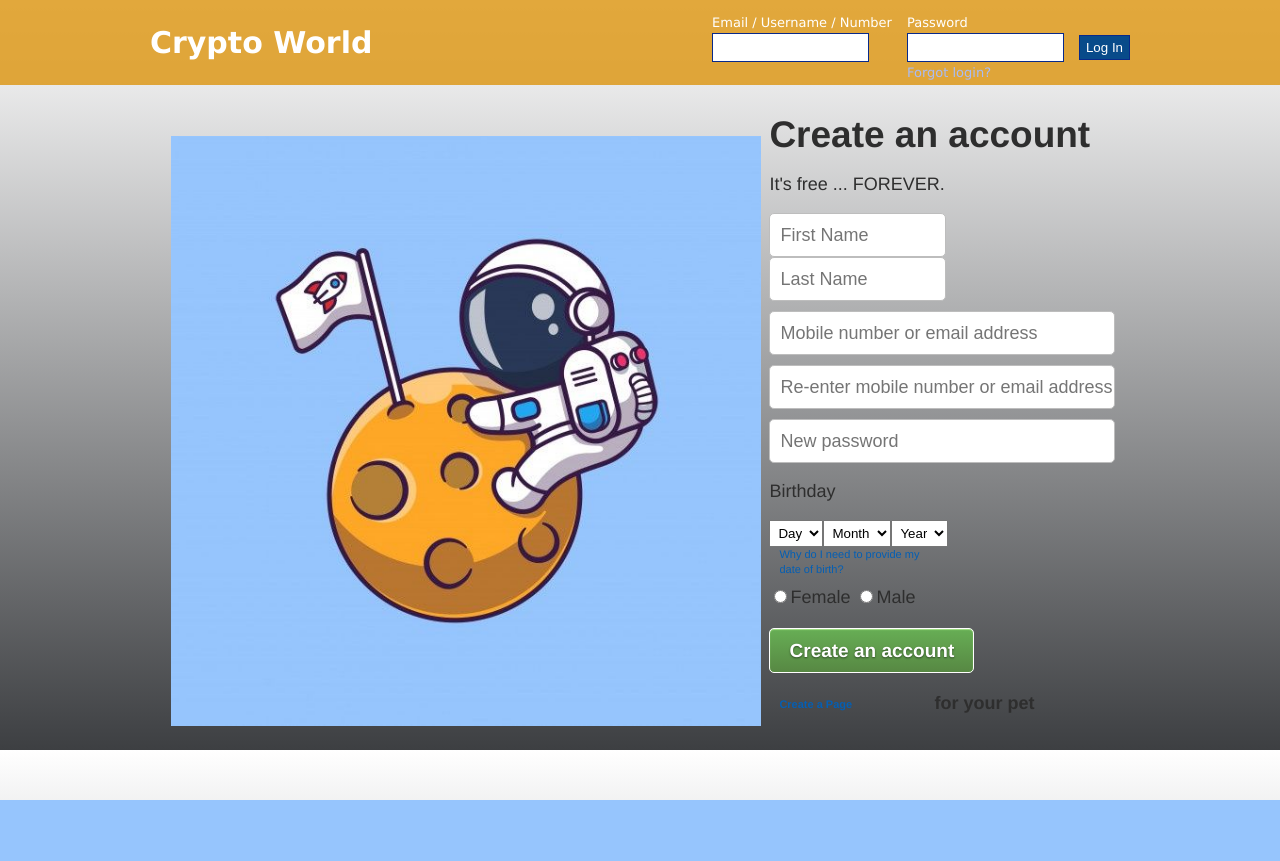
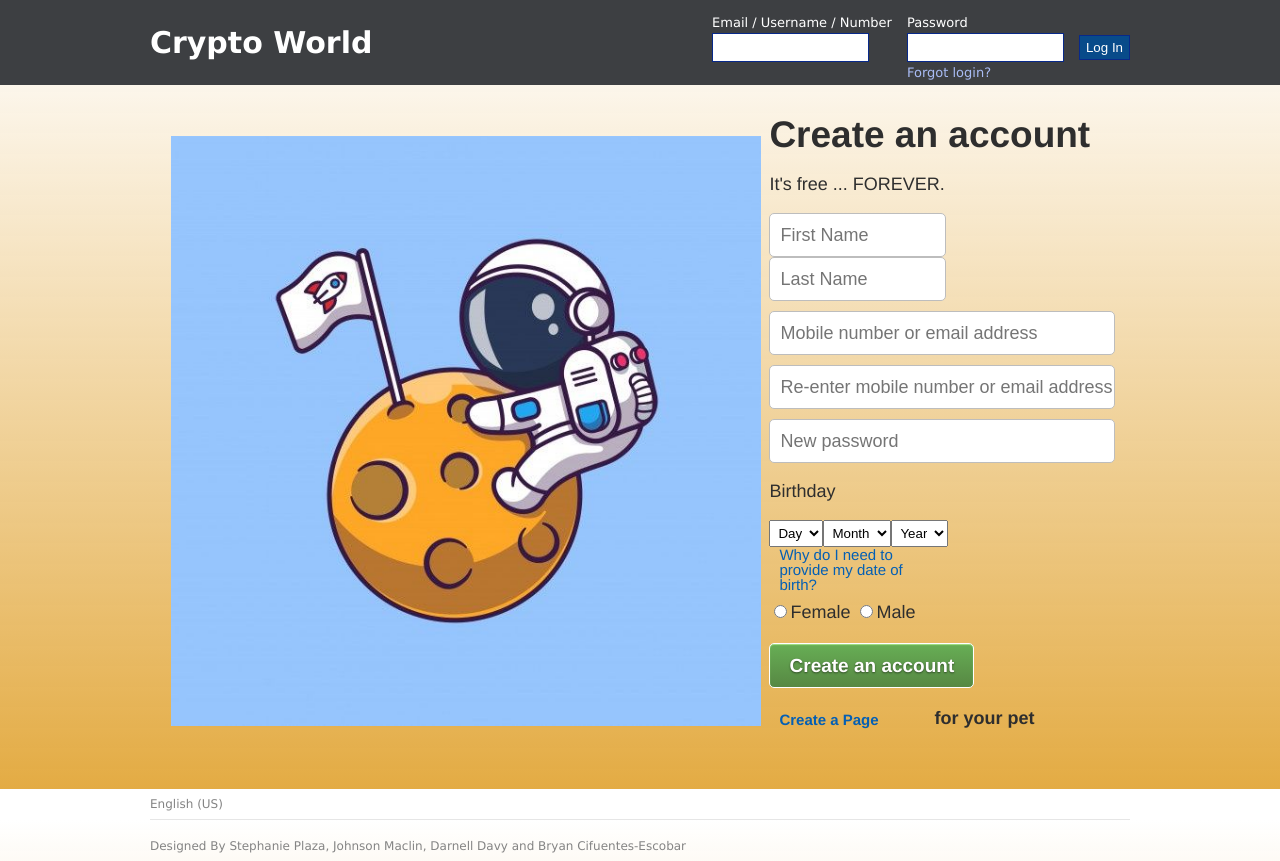
Before and after one commit to bryance97/CryptoWorld_workspace, a PHP site: page / in a window 1280 px wide. Before the commit the page ends 800 px from the top, so only its background shows below. Run offline with PHP 8.4, Linux system fonts and the light colour scheme.

Commit message:
add footer and fix css

```diff
--- a/assets/css/style.css
+++ b/assets/css/style.css
@@ -4,14 +4,14 @@ body {
   margin: 0 auto;
   padding: 0px;
   font-family: "lucida grande", tahoma, verdana, arial, sans-serif;
-  background: linear-gradient(white, #3d3f42);
+  background: linear-gradient(white, rgba(221, 152, 24, 0.842));
 }
 
 /* HEADER STYLES START */
 header {
   width: 100%;
   min-width: 980px;
-  background-color: rgba(221, 152, 24, 0.842);
+  background-color: #3d3f42;
 }
 
 .header_nav {
@@ -72,7 +72,8 @@ header {
 }
 /* HEADER STYLES END */
 
-.create {
+/* STYLE ALL SECTION TAGS */
+section {
   display: flex;
   justify-content: space-between;
   flex-wrap: nowrap;
@@ -82,6 +83,8 @@ header {
   text-align: center;
   width: 980px;
 }
+
+/* CREATE SECTION STYLES START */
 .create div {
   font-family: helvetica, arial, sans-serif;
 }
@@ -151,7 +154,7 @@ header {
   width: 150px;
   color: #045fb4;
   text-decoration: none;
-  font-size: 11px;
+  font-size: 15px;
   display: inline-block;
   vertical-align: middle;
   line-height: 15px;
@@ -192,5 +195,28 @@ header {
 .create_page a {
   display: inline;
   margin: 0px;
-  font-size: 13px;
+  font-size: 20px;
 }
+/* CREATE SECTION STYLES ENDS */
+
+/* FOOTER STYLES START */
+footer {
+  width: 100%;
+  clear: both;
+  float: left;
+  margin-top: 30px;
+  min-width: 995px;
+  background-color: white;
+  text-align: left;
+}
+footer div {
+  width: 980px;
+  margin: 0px auto;
+  padding: 0px;
+  border-bottom: 1px solid #e6e6e6;
+  height: 30px;
+  line-height: 30px;
+  font-size: 12px;
+  color: #848484;
+}
+/*FOOTER STYLES ENDS */
--- a/index.html
+++ b/index.html
@@ -48,7 +48,12 @@
 
     </section>
 
-</body>
+    <footer>
+        <div>
+        English (US)
+        <p>Designed By Stephanie Plaza, Johnson Maclin, Darnell Davy and  Bryan Cifuentes-Escobar </div>
+        </div>
+    </footer>
 </body>
 
 </html>
```
Lines whose indentation alone changed are shown as unchanged.
